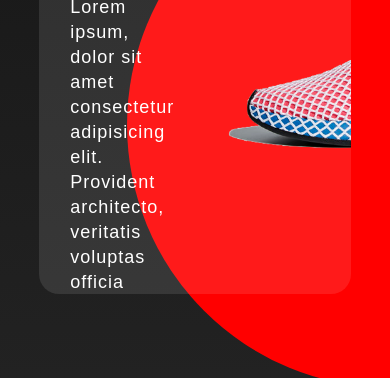
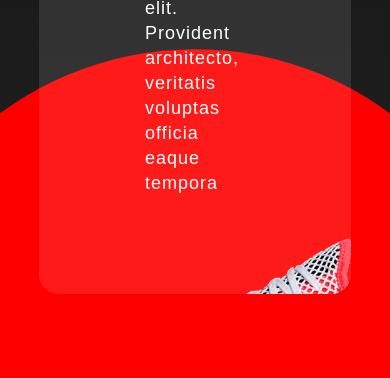
Before and after one commit to mohamdwailed/adidase, a plain HTML site: page index.html in a window 390 px wide. Shown: the part 466-844 px from the top of the page. Drawn offline with Linux system fonts and the light colour scheme.

Commit message:
Update index.css

```diff
--- a/index.css
+++ b/index.css
@@ -91,3 +91,20 @@ nav ul li a:hover{
 .content .imeg img{
     width: 400px;
 }
+@media (min-width:950px) and (max-width:1150px){
+ .content .imeg img{
+    width: 330px;
+ }
+}
+@media (max-width:950px){
+    .content, nav{
+        flex-direction: column;
+        justify-content: center;
+    }
+    .content .imeg, .content .imeg .text{
+        width: 80%;
+    }
+    body::after{
+        clip-path: circle(50% at bottom);
+    }
+}
```
